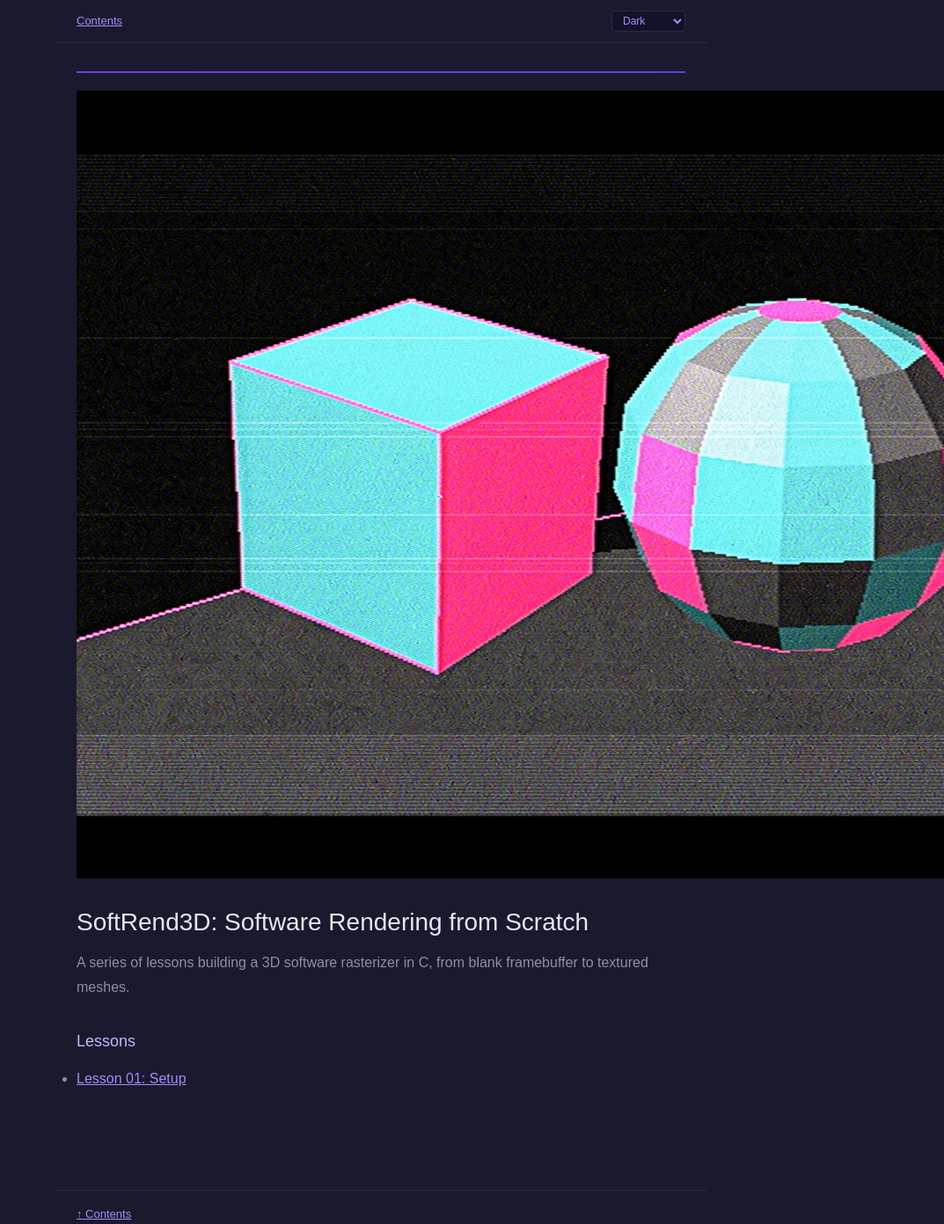
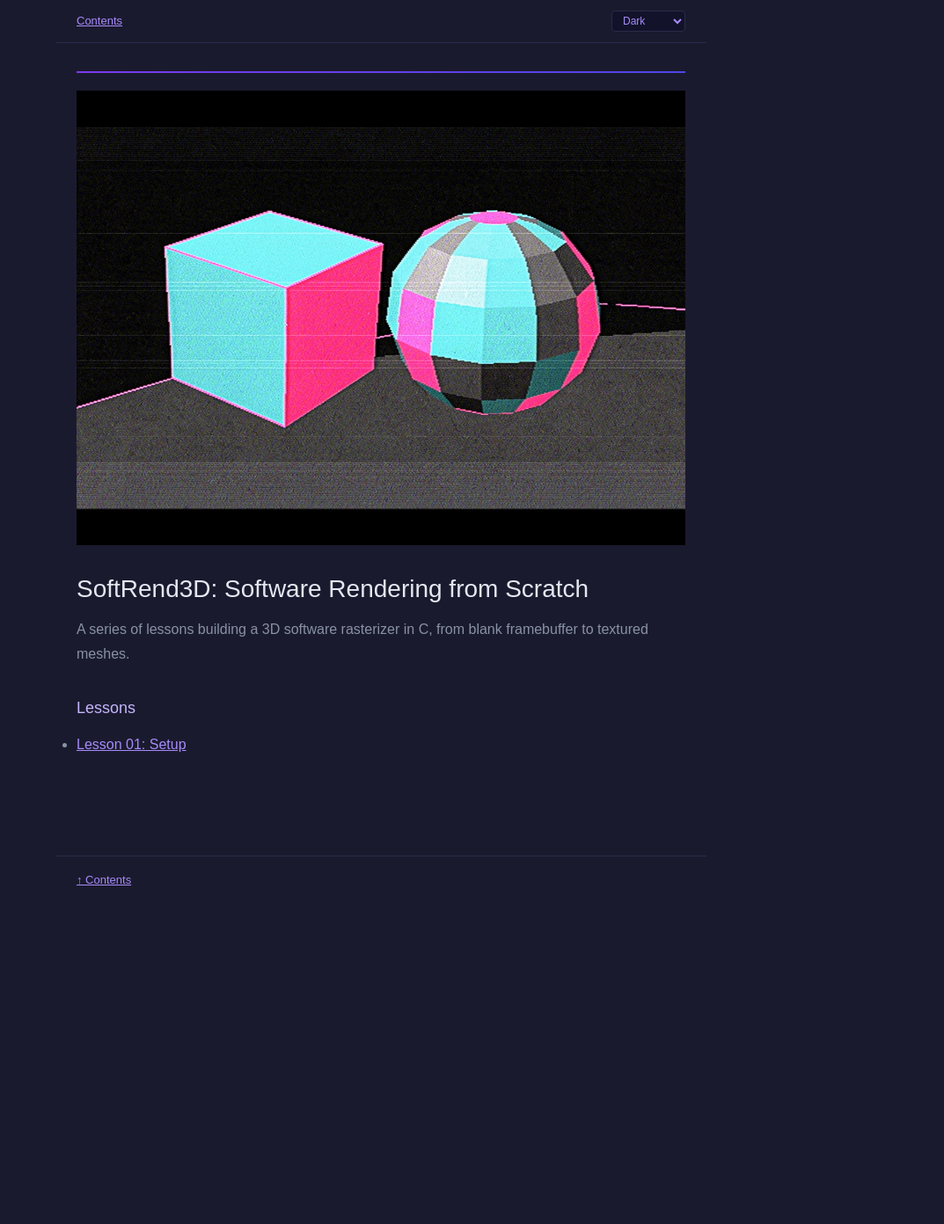
Before and after one commit to TurpeNescire/softrend-3d, a Jekyll site: the page built from docs/index.md, in a window 1280 px wide. Shown: the whole page at 88% size, without its empty margins (207-1280 px from the left). Built offline with Jekyll 4.4.1, drawn with Linux system fonts in a browser that asks for light colours; after the commit the page ends 1013 px from its top, so only the background shows below that.

```diff
--- a/docs/index.md
+++ b/docs/index.md
@@ -3,7 +3,7 @@
 title: "SoftRend3D: Software Rendering from Scratch"
 ---
 
-![Lesson 01 banner]({{ '/images/lesson_01_banner.jpg' | relative_url }})
+![Lesson 01 banner]({{ '/images/lesson_01_banner.jpg' | relative_url }}){: width="100%"}
 
 # SoftRend3D: Software Rendering from Scratch
 
```
Also changed, not shown: docs/lesson_01.md (+1 -1 lines).
